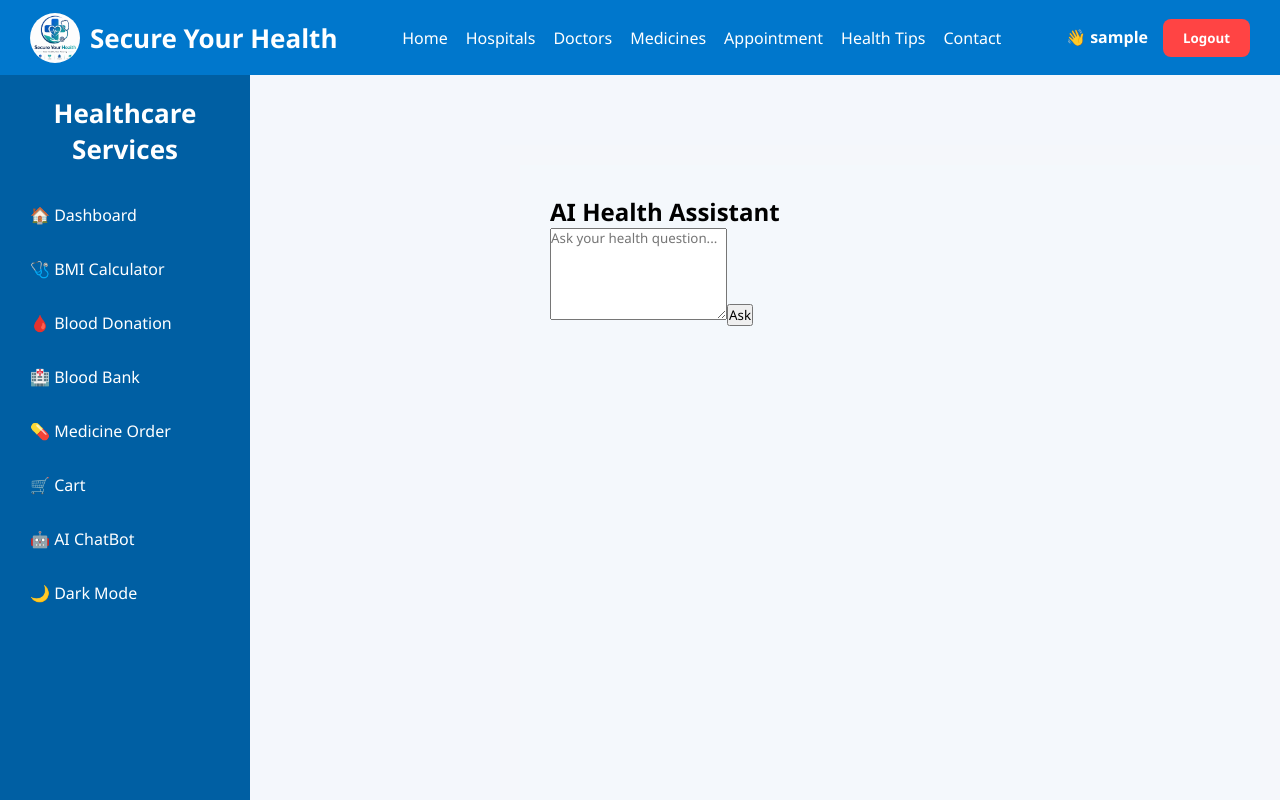
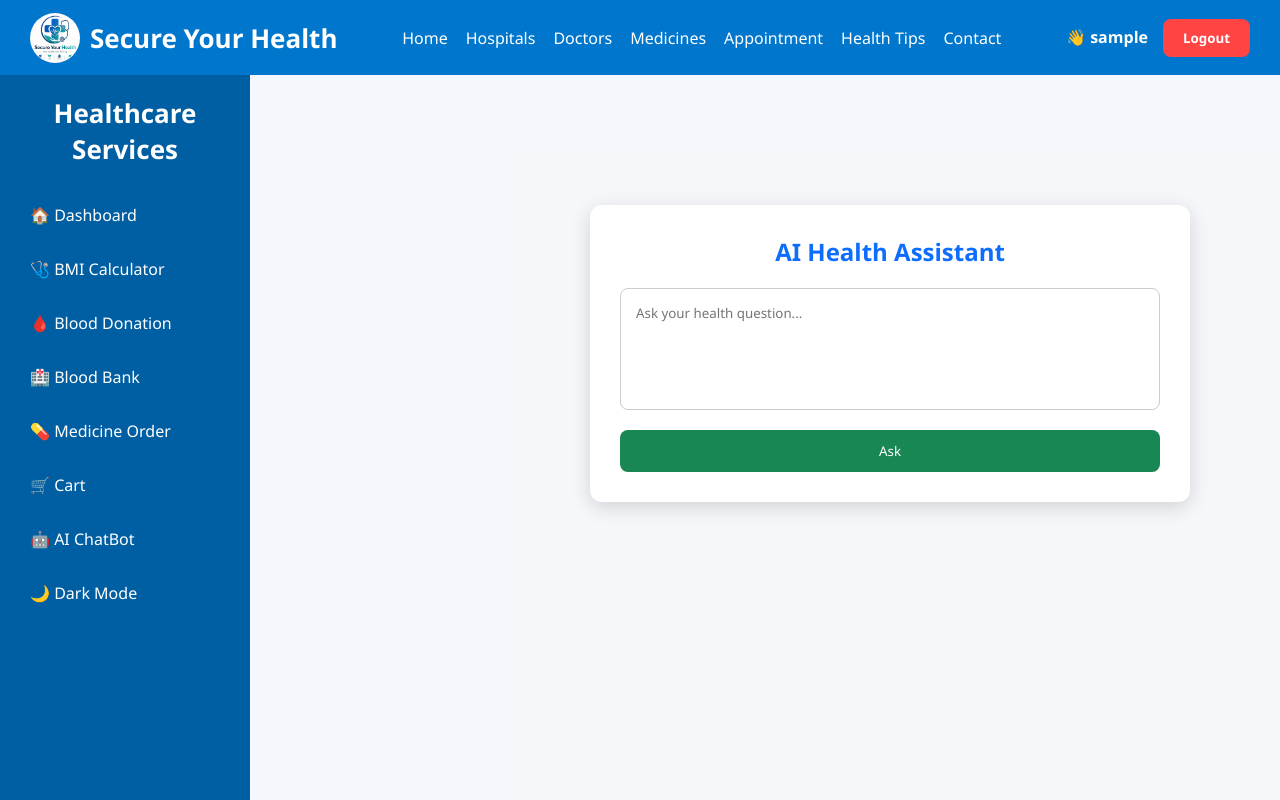
Before and after one commit to mastanshareefshaik5-ms/Secure-Your-Health, a React (Vite) app in the folder Frontend/: page /chatbot in a window 1280 px wide. Shown: the top 800 px of the page. Built offline with nearby package versions, Linux system fonts and the light colour scheme; sample sign-in values are in the browser's storage.

Commit message:
Frontend

```diff
--- a/Frontend/src/Components/ChatBot/ChatBot.css
+++ b/Frontend/src/Components/ChatBot/ChatBot.css
@@ -1,81 +1,47 @@
 .chat-container{
-    padding:30px;
-    background:#f4f8fc;
-    min-height:100vh;
+display:flex;
+justify-content:center;
+padding:40px;
 }
 
-.chat-container h1{
-    text-align:center;
-    color:#0077cc;
-    margin-bottom:20px;
+.chat-card{
+width:600px;
+background:#fff;
+padding:30px;
+border-radius:12px;
+box-shadow:0 5px 20px rgba(0,0,0,.15);
 }
 
-.chat-box{
-    width:80%;
-    margin:auto;
-    height:450px;
-    background:white;
-    border-radius:10px;
-    padding:20px;
-    overflow-y:auto;
-    box-shadow:0 5px 15px rgba(0,0,0,.15);
+.chat-card h2{
+text-align:center;
+margin-bottom:20px;
+color:#0d6efd;
 }
 
-.welcome{
-    text-align:center;
-    color:gray;
-    margin-top:150px;
+.chat-card textarea{
+width:100%;
+padding:15px;
+border-radius:8px;
+border:1px solid #ccc;
+resize:none;
 }
 
-.user-msg{
-    background:#0077cc;
-    color:white;
-    padding:10px;
-    border-radius:10px;
-    margin:15px 0;
-    text-align:right;
+.chat-card button{
+margin-top:15px;
+width:100%;
+padding:12px;
+background:#198754;
+color:#fff;
+border:none;
+border-radius:8px;
+cursor:pointer;
 }
 
-.bot-msg{
-    background:#e9ecef;
-    padding:10px;
-    border-radius:10px;
-    margin-bottom:15px;
+.reply{
+margin-top:20px;
+padding:15px;
+background:#eef8ff;
+border-left:5px solid #0d6efd;
+border-radius:8px;
+font-size:16px;
 }
-
-.input-area{
-    width:80%;
-    margin:20px auto;
-    display:flex;
-}
-
-.input-area input{
-    flex:1;
-    padding:12px;
-    border:1px solid #ccc;
-    border-radius:8px 0 0 8px;
-    font-size:16px;
-}
-
-.input-area button{
-    width:120px;
-    border:none;
-    background:#0077cc;
-    color:white;
-    font-size:16px;
-    cursor:pointer;
-    border-radius:0 8px 8px 0;
-}
-
-.input-area button:hover{
-    background:#005fa3;
-}
-
-@media(max-width:768px){
-
-.chat-box,
-.input-area{
-    width:100%;
-}
-
-}
```
